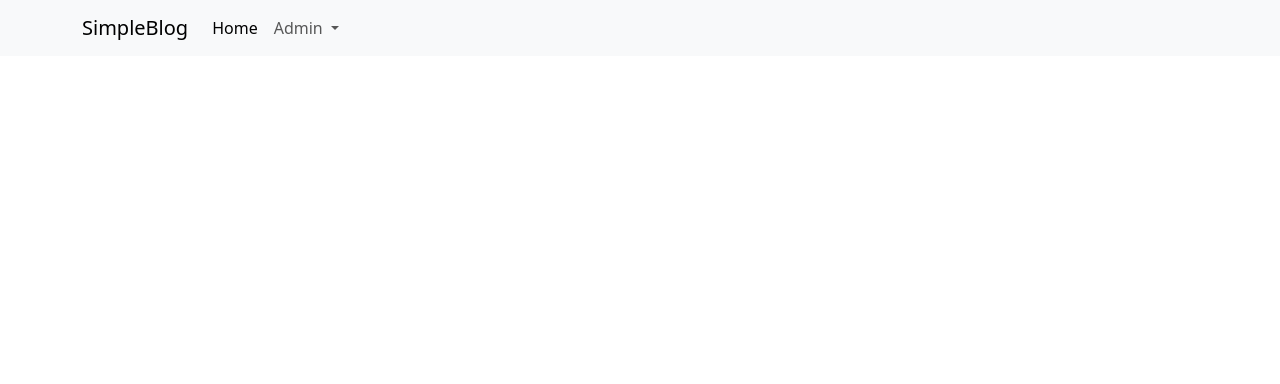
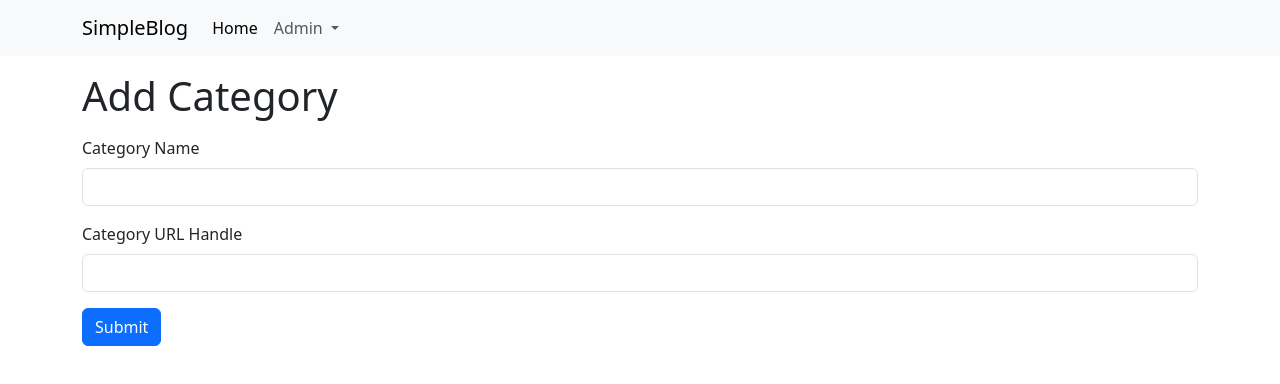
Before and after one commit to charlesGraham/simple-blog, an Angular app in the folder client/SimpleBlog/: page /admin/categories/add in a window 1280 px wide. Before the commit this address led to /. Shown: the top 384 px of the page. Built offline with nearby package versions, Linux system fonts and the light colour scheme.

Commit message:
Added form to accept category and URL handle for blog posts

```diff
--- a/client/SimpleBlog/src/app/app-routing.module.ts
+++ b/client/SimpleBlog/src/app/app-routing.module.ts
@@ -1,9 +1,11 @@
 import { NgModule } from '@angular/core';
 import { RouterModule, Routes } from '@angular/router';
 import { CategoryListComponent } from './features/category/category-list/category-list.component';
+import { AddCategoryComponent } from './features/category/add-category/add-category.component';
 
 const routes: Routes = [
-  { path: 'admin/categories', component: CategoryListComponent }
+  { path: 'admin/categories', component: CategoryListComponent },
+  { path: 'admin/categories/add', component: AddCategoryComponent }
 ];
 
 @NgModule({
--- /dev/null
+++ b/client/SimpleBlog/src/app/features/category/add-category/add-category.component.html
@@ -0,0 +1,22 @@
+<div class="container">
+  <h1 class="mt-3">Add Category</h1>
+
+  <form #form="ngForm" (ngSubmit)="onFormSubmit()">
+    <div class="mt-2">
+      <div class="mt-3">
+        <label for="categoryName" class="form-label">Category Name</label>
+        <input type=" text" id="categoryName" class="form-control" name="categoryName" [(ngModel)]="model.name">
+      </div>
+
+      <div class="mt-3">
+        <label for="categoryUrlHandle" class="form-label">Category URL Handle</label>
+        <input type=" text" id="categoryUrlHandle" class="form-control" name="categoryUrlHandle"
+          [(ngModel)]="model.urlHandle">
+      </div>
+
+      <div class="mt-3">
+        <button type="submit" class="btn btn-primary">Submit</button>
+      </div>
+    </div>
+  </form>
+</div>
--- /dev/null
+++ b/client/SimpleBlog/src/app/features/category/add-category/add-category.component.ts
@@ -0,0 +1,22 @@
+import { Component } from '@angular/core';
+import { AddCategoryRequest } from '../models/add-category-request.model';
+
+@Component({
+  selector: 'app-add-category',
+  templateUrl: './add-category.component.html',
+  styleUrls: ['./add-category.component.css']
+})
+export class AddCategoryComponent {
+
+  model: AddCategoryRequest
+
+  constructor() {
+    this.model = {
+      name: '',
+      urlHandle: ''
+    };
+  }
+
+  onFormSubmit() { }
+
+}
--- a/client/SimpleBlog/src/app/features/category/category-list/category-list.component.html
+++ b/client/SimpleBlog/src/app/features/category/category-list/category-list.component.html
@@ -2,6 +2,6 @@
   <h1 class="mt-3">Category List</h1>
 
   <div class="d-flex justify-content-end mt-3">
-    <a href="" class="btn btn-primary">Add Category</a>
+    <a [routerLink]="['/admin/categories/add']" class="btn btn-primary">Add Category</a>
   </div>
 </div>
--- /dev/null
+++ b/client/SimpleBlog/src/app/features/category/models/add-category-request.model.ts
@@ -0,0 +1,4 @@
+export interface AddCategoryRequest {
+  name: string;
+  urlHandle: string;
+}
```
Also changed, not shown: client/SimpleBlog/src/app/app.module.ts (+6 -2 lines), client/SimpleBlog/src/app/features/category/add-category/add-category.component.css (added), 1 other file (tests, documents, lock files or other folders).
